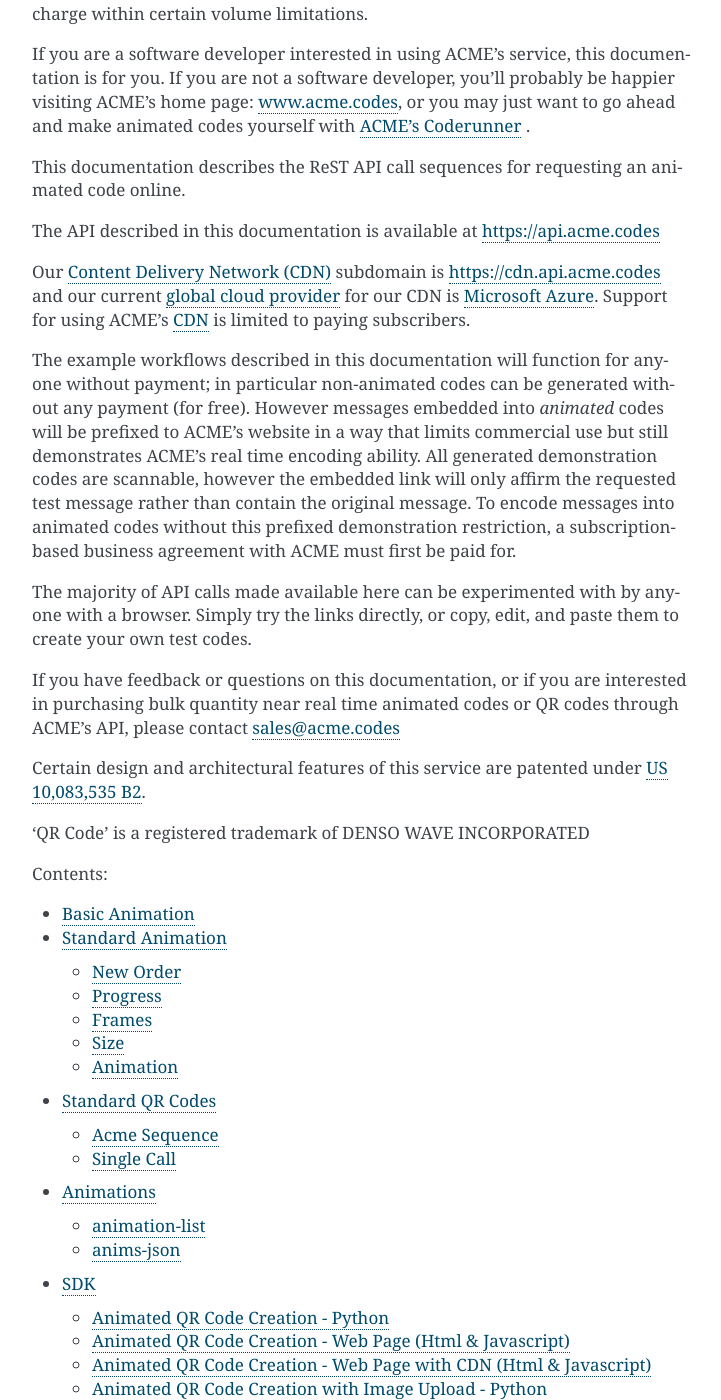
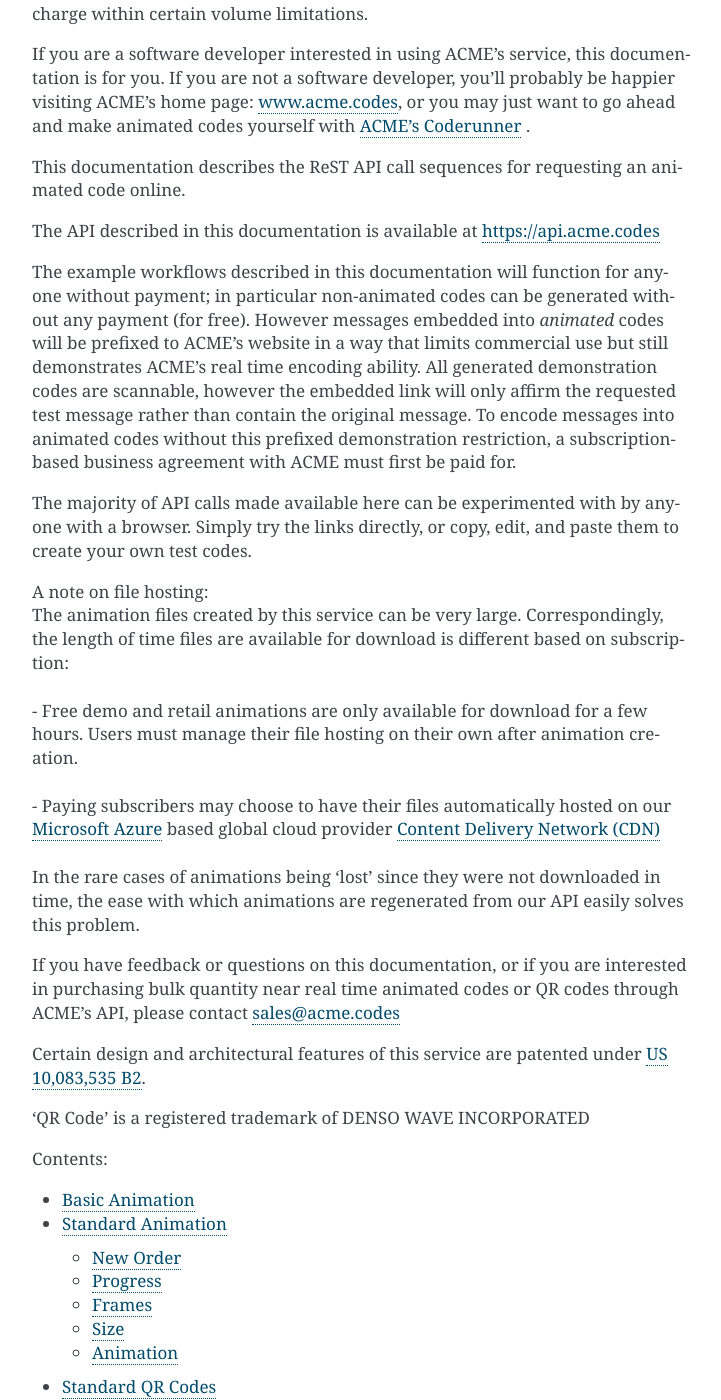
Before and after one commit to pcmillerAcme/docs, a Sphinx documentation site: the page built from source/index.rst, in a window 1280 px wide and 1400 px high, scrolled down 704 px. Shown: the whole window, without its empty margins (388-1109 px from the left). Built offline with Sphinx 7.4.7, drawn with Linux system fonts in a browser that asks for light colours.

Commit message:
Updated docs (not SDK) with new mp4 workflow

```diff
--- a/source/Basic Animation.rst
+++ b/source/Basic Animation.rst
@@ -37,7 +37,7 @@
 
 Note: An immediate resource GET request to an accurate order will initially result in a '202 Accepted' response, and not a '200 OK' return code because the service has not yet completed creating the file. This response page will contain a message clarifying the reason for the temporary inability to return the requested file.
 |br| |br|
-Important reminder: Make sure to copy your animations down and place them in your app or `CDN <https://en.wikipedia.org/wiki/Content_delivery_network>`_ or data storage soon after you create them. Do not put links of the animations you create on api.acme.codes in your apps or CDNs; they will soon be deleted. The animations are only available off of api.acme.codes temporarily, though generally always available for 48 hours after creation. Older ``/orders`` are automatically deleted over time. Please remember your harvest period for all files you create on api.acme.codes is limited.
+Important reminder: Make sure to copy your animations down and place them in your app or `CDN <https://en.wikipedia.org/wiki/Content_delivery_network>`_ or data storage soon after you create them. Do not put links of the animations you create on api.acme.codes in your apps or CDNs; they will soon be deleted. The animations are only available off of api.acme.codes temporarily; older ``/orders`` are automatically deleted over time. Please remember your harvest period for all files you create on api.acme.codes is limited.
 |br|
 |br|
 OR
--- a/source/index.rst
+++ b/source/index.rst
@@ -26,11 +26,17 @@
 
 The API described in this documentation is available at `https://api.acme.codes <https://api.acme.codes>`_
 
-Our `Content Delivery Network (CDN) <https://en.wikipedia.org/wiki/Content_delivery_network>`_ subdomain is `https://cdn.api.acme.codes <https://cdn.api.acme.codes>`_ and our current `global cloud provider <https://en.wikipedia.org/wiki/Cloud_computing>`_ for our CDN is `Microsoft Azure <https://azure.microsoft.com>`_. Support for using ACME's `CDN <https://acme.readthedocs.io/en/latest/CDN.html>`_ is limited to paying subscribers.
-
 The example workflows described in this documentation will function for anyone without payment; in particular non-animated codes can be generated without any payment (for free). However messages embedded into *animated* codes will be prefixed to ACME's website in a way that limits commercial use but still demonstrates ACME's real time encoding ability. All generated demonstration codes are scannable, however the embedded link will only affirm the requested test message rather than contain the original message. To encode messages into animated codes without this prefixed demonstration restriction, a subscription-based business agreement with ACME must first be paid for.
 
 The majority of API calls made available here can be experimented with by anyone with a browser. Simply try the links directly, or copy, edit, and paste them to create your own test codes.
+
+A note on file hosting:|br| The animation files created by this service can be very large. Correspondingly, the length of time files are available for download is different based on subscription:|br|
+|br|
+- Free demo and retail animations are only available for download for a few hours. Users must manage their file hosting on their own after animation creation. |br|
+|br|
+- Paying subscribers may choose to have their files automatically hosted on our `Microsoft Azure <https://azure.microsoft.com>`_ based global cloud provider `Content Delivery Network (CDN) <https://en.wikipedia.org/wiki/Content_delivery_network>`_ |br|
+|br|
+In the rare cases of animations being 'lost' since they were not downloaded in time, the ease with which animations are regenerated from our API easily solves this problem.
 
 If you have feedback or questions on this documentation, or if you are interested in purchasing bulk quantity near real time animated codes or QR codes through ACME's API, please contact `sales@acme.codes <mailto:sales@acme.codes?subject=From%20RTD:%20Interest%20in%20ACME%20Web%20Service>`_
 
--- a/source/progress.rst
+++ b/source/progress.rst
@@ -31,6 +31,10 @@
 |br|
 |br|
 "queue": an integer of the count of unstarted orders currently in the request queue. If queue is non-zero, the system is at maximum capacity and progress speed will be delayed. If queue is non-zero, most front end client systems communicate this information to users to help assure them as to why processing is slower than usual.
+|br|
+|br|
+"mp4": This field is only present when "progress" is 100. It is an explicit URL to the specific name of the most recently generated mp4 file (including any recent order changes) for display or download.
+
 
 Example URL:
 ::
```
Also changed, not shown: other parts of source/progress.rst (+1 -1 lines), source/Standard Animation.rst (+44 -22 lines).
